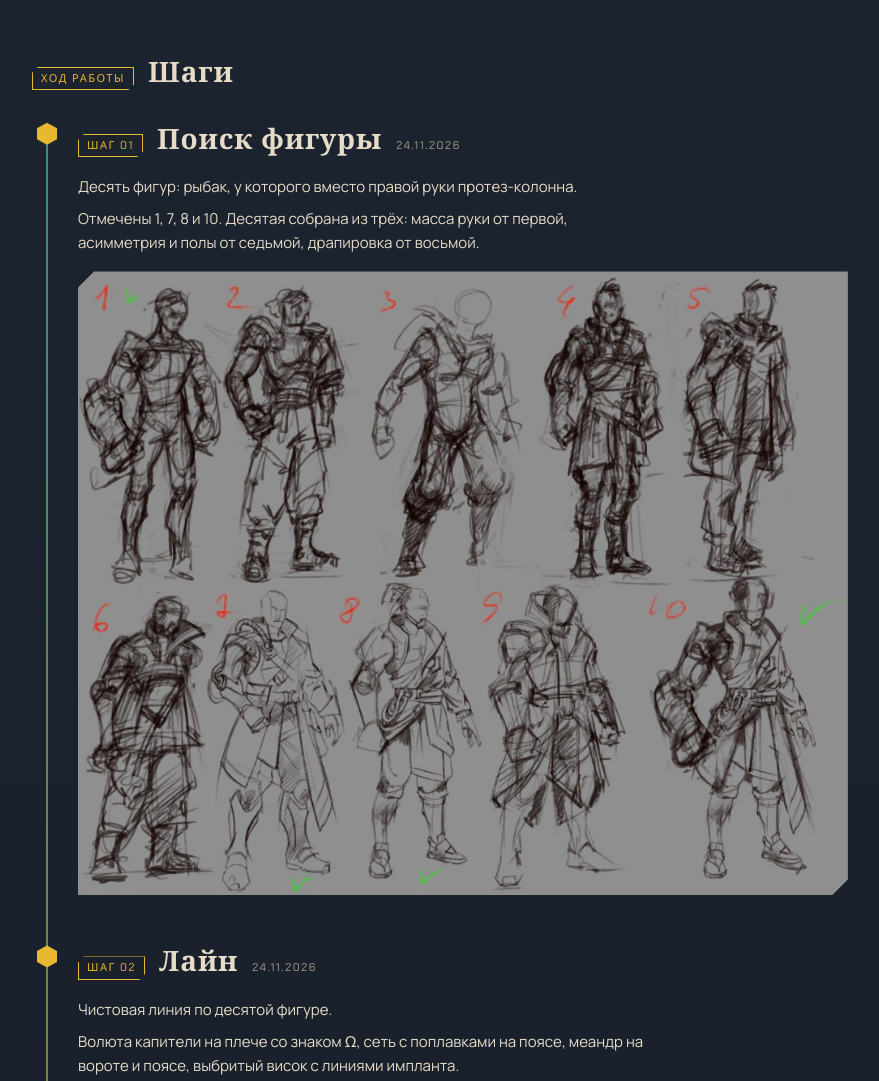
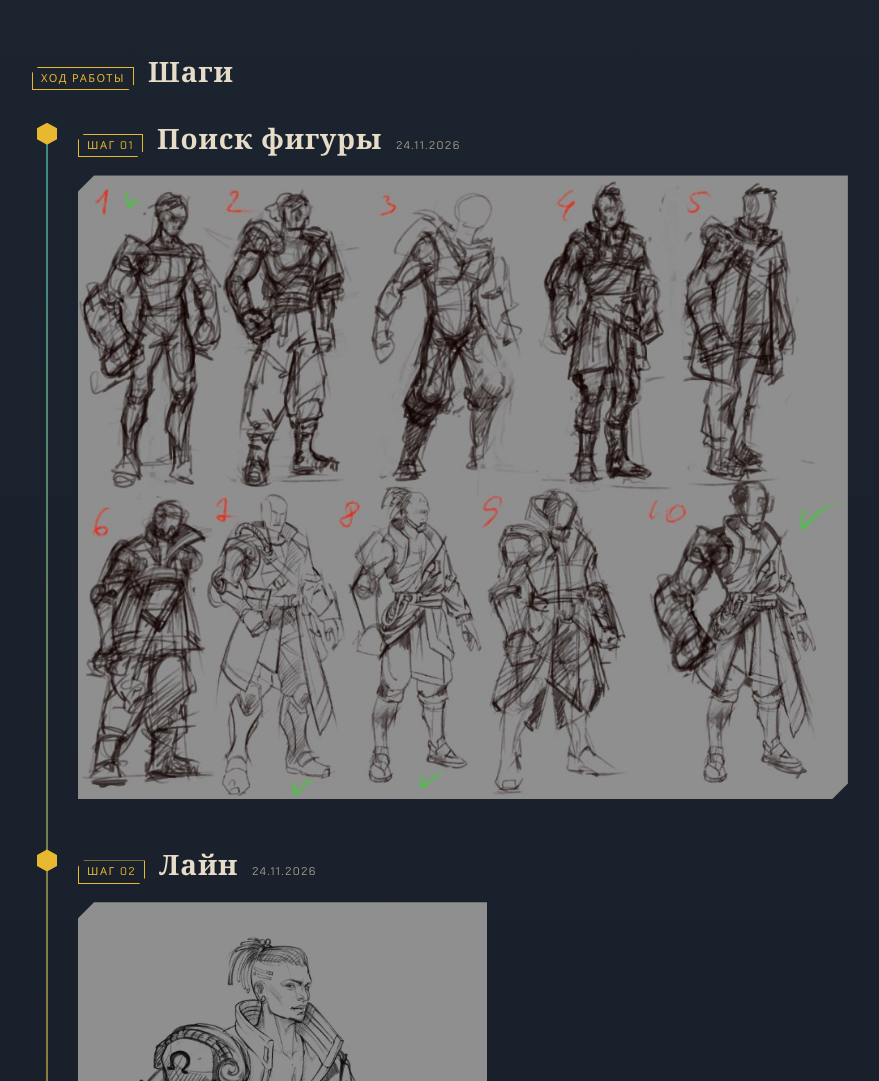
Before and after one commit to Cangrida/portfolio, a plain HTML site: page carpg13/task-01.html in a window 1280 px wide. Shown: the part 959-2040 px from the top of the page, without its empty margins (124-1003 px from the left). Drawn offline with Linux system fonts and the light colour scheme.

Commit message:
CARPG XIII: убраны подписи к шагам «Героя»
Co-Authored-By: Claude Opus 5.5 <noreply@anthropic.com>

```diff
--- a/carpg13/task-01.html
+++ b/carpg13/task-01.html
@@ -124,12 +124,10 @@ footer a{color:var(--glow)}
 <script>
 /* Шаги задания. Новый шаг: добавить объект; закрытый шаг - img:null. */
 const STEPS=[
- {title:"Поиск фигуры",date:"24.11.2026",img:"images/01-poisk.jpg",
-  text:["Десять фигур: рыбак, у которого вместо правой руки протез-колонна.","Отмечены 1, 7, 8 и 10. Десятая собрана из трёх: масса руки от первой, асимметрия и полы от седьмой, драпировка от восьмой."]},
- {title:"Лайн",date:"24.11.2026",img:"images/01-lain.jpg",
-  text:["Чистовая линия по десятой фигуре.","Волюта капители на плече со знаком Ω, сеть с поплавками на поясе, меандр на вороте и поясе, выбритый висок с линиями импланта."]},
- {title:"Цвет",date:"",img:null,text:["Палитра Последней гавани: ночь, кость, бронза и золото."]},
- {title:"Финальный лист",date:"",img:null,text:["Герой, поиски и детали на одном листе."]}
+ {title:"Поиск фигуры",date:"24.11.2026",img:"images/01-poisk.jpg",text:[]},
+ {title:"Лайн",date:"24.11.2026",img:"images/01-lain.jpg",text:[]},
+ {title:"Цвет",date:"",img:null,text:[]},
+ {title:"Финальный лист",date:"",img:null,text:[]}
 ];
 const ol=document.getElementById("steps");let done=0;
 STEPS.forEach((s,i)=>{
@@ -137,7 +135,7 @@ STEPS.forEach((s,i)=>{
   const n=String(i+1).padStart(2,"0");
   li.innerHTML=`<span class="node" aria-hidden="true"></span>
    <div class="sh"><span class="no hud">шаг ${n}</span><h2>${s.title}</h2>${s.date?`<span class="date hud">${s.date}</span>`:""}</div>
-   <div class="txt">${s.text.map(t=>`<p>${t}</p>`).join("")}</div>
+   ${s.text.length?`<div class="txt">${s.text.map(t=>`<p>${t}</p>`).join("")}</div>`:""}
    ${s.img?`<button type="button" class="shot" aria-label="Открыть крупно: ${s.title}"><img src="${s.img}" alt="${s.title}" loading="lazy"></button>`
      :`<div class="lockbox"><span class="q" aria-hidden="true">?</span><span><span class="deny hud">απαγορεύεται</span>Шаг ещё в работе</span></div>`}`;
   if(s.img)li.querySelector(".shot").addEventListener("click",()=>show(s));
```
